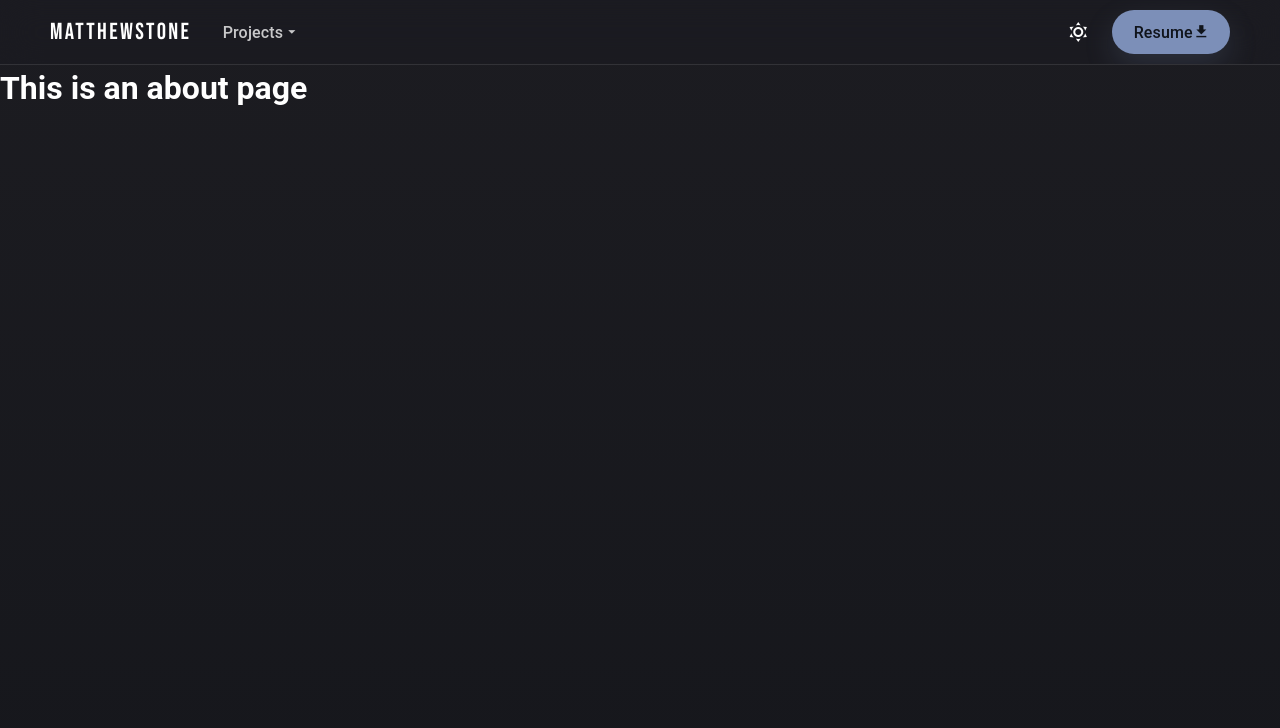
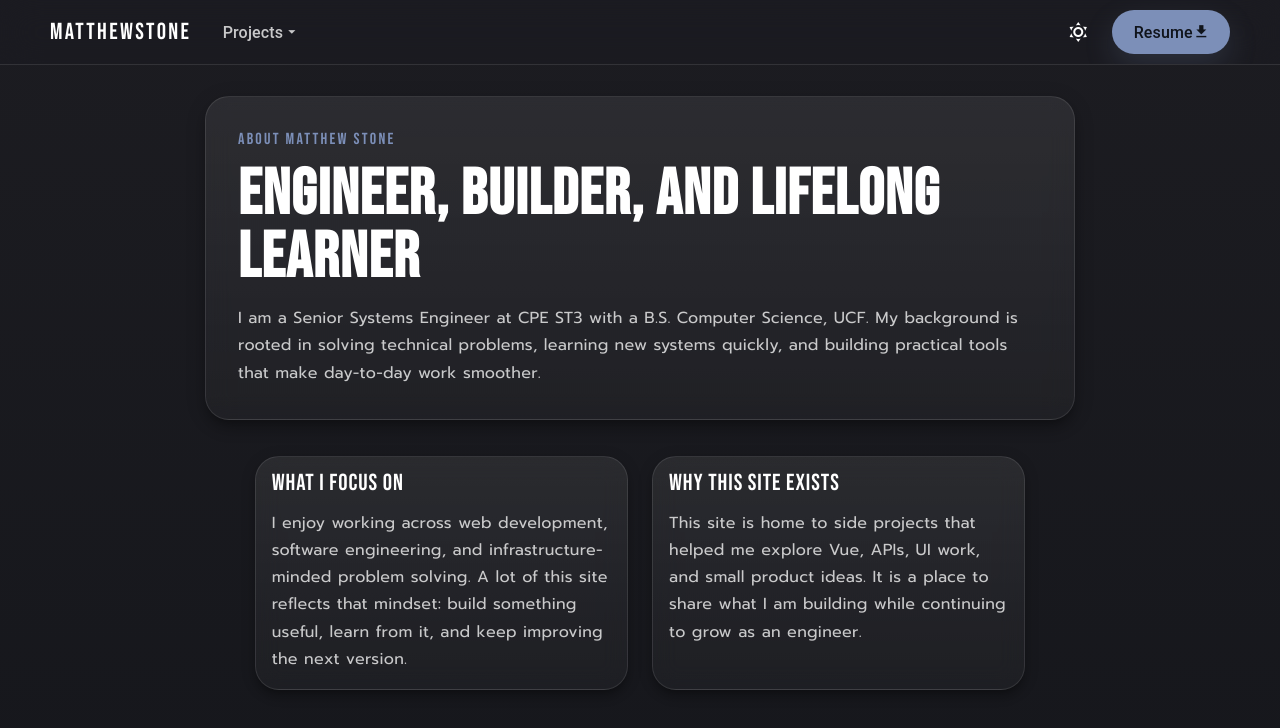
Before and after one commit to MatthewStonee/Personal-Site, a Vue app: page /about in a window 1280 px wide. Shown: the top 728 px of the page. Built offline with nearby package versions, Linux system fonts and the light colour scheme.

Commit message:
Refactor user components and polish about page

```diff
--- a/src/components/UserCreate.vue
+++ b/src/components/UserCreate.vue
@@ -25,20 +25,24 @@
 
 <script>
 import { createUser } from "@/fb";
-import { reactive } from 'vue';
 
 export default {
-  setup() {
-    const form = reactive({ name: '', email: ''})
+  data() {
+    return {
+      form: {
+        name: '',
+        email: '',
+      },
+    };
+  },
 
-    const onSubmit = async () => {
-      await createUser({...form})
-      form.name = ''
-      form.email = ''
-    }
-
-    return { form, onSubmit }
-  }
+  methods: {
+    async onSubmit() {
+      await createUser({ ...this.form });
+      this.form.name = '';
+      this.form.email = '';
+    },
+  },
 }
 
 </script>
--- a/src/fb.js
+++ b/src/fb.js
@@ -39,12 +39,19 @@ export const updateUser = (id, user) => updateDoc(doc(db, 'users', id), user)
 
 export const deleteUser = (id) => deleteDoc(doc(db, 'users', id))
 
+export const subscribeToUsers = (callback, { pageSize = 50 } = {}) => {
+  const q = query(usersCollection, orderBy('name'), limit(pageSize))
+
+  return onSnapshot(q, (snapshot) => {
+    callback(snapshot.docs.map((d) => ({ id: d.id, ...d.data() })))
+  })
+}
+
 export const useLoadUsers = ({ pageSize = 50 } = {}) => {
   const users = ref([])
-  const q = query(usersCollection, orderBy('name'), limit(pageSize))
-  const close = onSnapshot(q, (snapshot) => {
-    users.value = snapshot.docs.map((d) => ({ id: d.id, ...d.data() }))
-  })
+  const close = subscribeToUsers((loadedUsers) => {
+    users.value = loadedUsers
+  }, { pageSize })
   onUnmounted(close)
   return users
 }
--- a/src/views/About.vue
+++ b/src/views/About.vue
@@ -1,5 +1,89 @@
 <template>
-  <div class="about">
-    <h1>This is an about page</h1>
-  </div>
+  <v-container class="about-page py-8">
+    <v-row justify="center">
+      <v-col cols="12" md="10" lg="9">
+        <v-card class="about-hero" elevation="10" rounded="xl">
+          <v-card-text class="pa-6 pa-md-8">
+            <p class="eyebrow mb-3">About Matthew Stone</p>
+            <h1 class="about-title mb-4">Engineer, builder, and lifelong learner</h1>
+            <p class="about-summary mb-0">
+              I am a Senior Systems Engineer at CPE ST3 with a B.S. Computer Science, UCF.
+              My background is rooted in solving technical
+              problems, learning new systems quickly, and building practical
+              tools that make day-to-day work smoother.
+            </p>
+          </v-card-text>
+        </v-card>
+      </v-col>
+    </v-row>
+
+    <v-row justify="center" class="mt-6">
+      <v-col cols="12" md="5" lg="4">
+        <v-card class="about-panel h-100" elevation="8" rounded="xl">
+          <v-card-title class="panel-title">What I focus on</v-card-title>
+          <v-card-text class="panel-copy">
+            I enjoy working across web development, software engineering, and
+            infrastructure-minded problem solving. A lot of this site reflects
+            that mindset: build something useful, learn from it, and keep
+            improving the next version.
+          </v-card-text>
+        </v-card>
+      </v-col>
+
+      <v-col cols="12" md="5" lg="4">
+        <v-card class="about-panel h-100" elevation="8" rounded="xl">
+          <v-card-title class="panel-title">Why this site exists</v-card-title>
+          <v-card-text class="panel-copy">
+            This site is home to side projects that helped me explore Vue,
+            APIs, UI work, and small product ideas. It is a place to share what
+            I am building while continuing to grow as an engineer.
+          </v-card-text>
+        </v-card>
+      </v-col>
+    </v-row>
+  </v-container>
 </template>
+
+<style scoped>
+.about-page {
+  color: var(--page-foreground);
+}
+
+.about-hero,
+.about-panel {
+  border: 1px solid var(--surface-border);
+  background:
+    linear-gradient(180deg, rgba(255, 255, 255, 0.08) 0%, rgba(255, 255, 255, 0.03) 100%);
+  backdrop-filter: blur(12px);
+}
+
+.eyebrow {
+  color: var(--accent-color);
+  font-family: "Bebas Neue", sans-serif;
+  font-size: 1rem;
+  letter-spacing: 0.14em;
+  text-transform: uppercase;
+}
+
+.about-title {
+  font-family: "Bebas Neue", sans-serif;
+  font-size: clamp(2.4rem, 6vw, 4rem);
+  line-height: 0.98;
+  letter-spacing: 0.02em;
+}
+
+.about-summary,
+.panel-copy {
+  color: var(--page-muted);
+  font-family: Prompt, sans-serif;
+  font-size: 1rem;
+  line-height: 1.7;
+}
+
+.panel-title {
+  color: var(--page-foreground);
+  font-family: "Bebas Neue", sans-serif;
+  font-size: 1.45rem;
+  letter-spacing: 0.04em;
+}
+</style>
--- a/src/views/OneRM.vue
+++ b/src/views/OneRM.vue
@@ -67,6 +67,9 @@
 <script>
 import BarbellVisualizer from '../components/BarbellVisualizer.vue'
 
+const BRZYCKI_BASE_COEFFICIENT = 1.0278
+const BRZYCKI_REPS_COEFFICIENT = 0.0278
+
 export default {
   name: 'OneRM',
 
@@ -86,7 +89,11 @@ export default {
     result() {
       if(parseInt(this.lift) >= 0 && parseInt(this.repetitions) >= 0)
       {
-        this.answer = Math.round(parseInt(this.lift) / (1.0278 - (0.0278 * parseInt(this.repetitions))));
+        // Brzycki formula for estimating one-rep max from reps performed.
+        this.answer = Math.round(
+          parseInt(this.lift) /
+          (BRZYCKI_BASE_COEFFICIENT - (BRZYCKI_REPS_COEFFICIENT * parseInt(this.repetitions)))
+        );
         this.answer = "Your one rep max is " + this.answer + " " + this.units;
       }
       else
--- a/src/views/Stocks.vue
+++ b/src/views/Stocks.vue
@@ -12,11 +12,6 @@
     </v-row>
   </v-container>
 </template>
-
-<style>
-
-
-</style>
 
 <script>
 
--- a/src/views/Table.vue
+++ b/src/views/Table.vue
@@ -25,10 +25,6 @@
     </v-card>
   </v-row>
 </template>
-
-<style>
-
-</style>
 
 <script>
 import { useDisplay } from 'vuetify'
--- a/src/views/Todo.vue
+++ b/src/views/Todo.vue
@@ -42,6 +42,3 @@ export default {
   }
 };
 </script>
-
-<style>
-</style>
```
Also changed, not shown: src/components/UserList.vue (+23 -5 lines), 1 other file (tests, documents, lock files or other folders).
